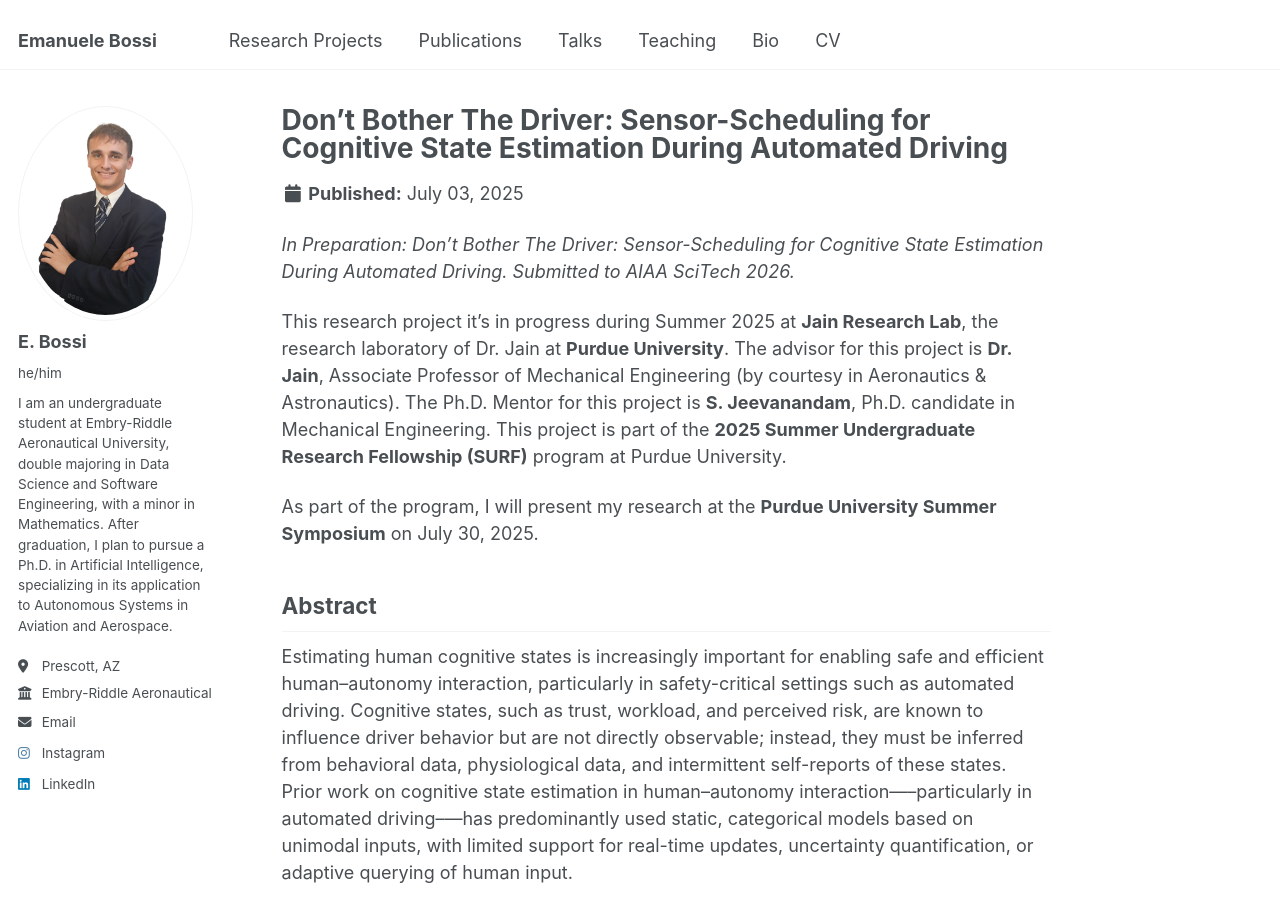
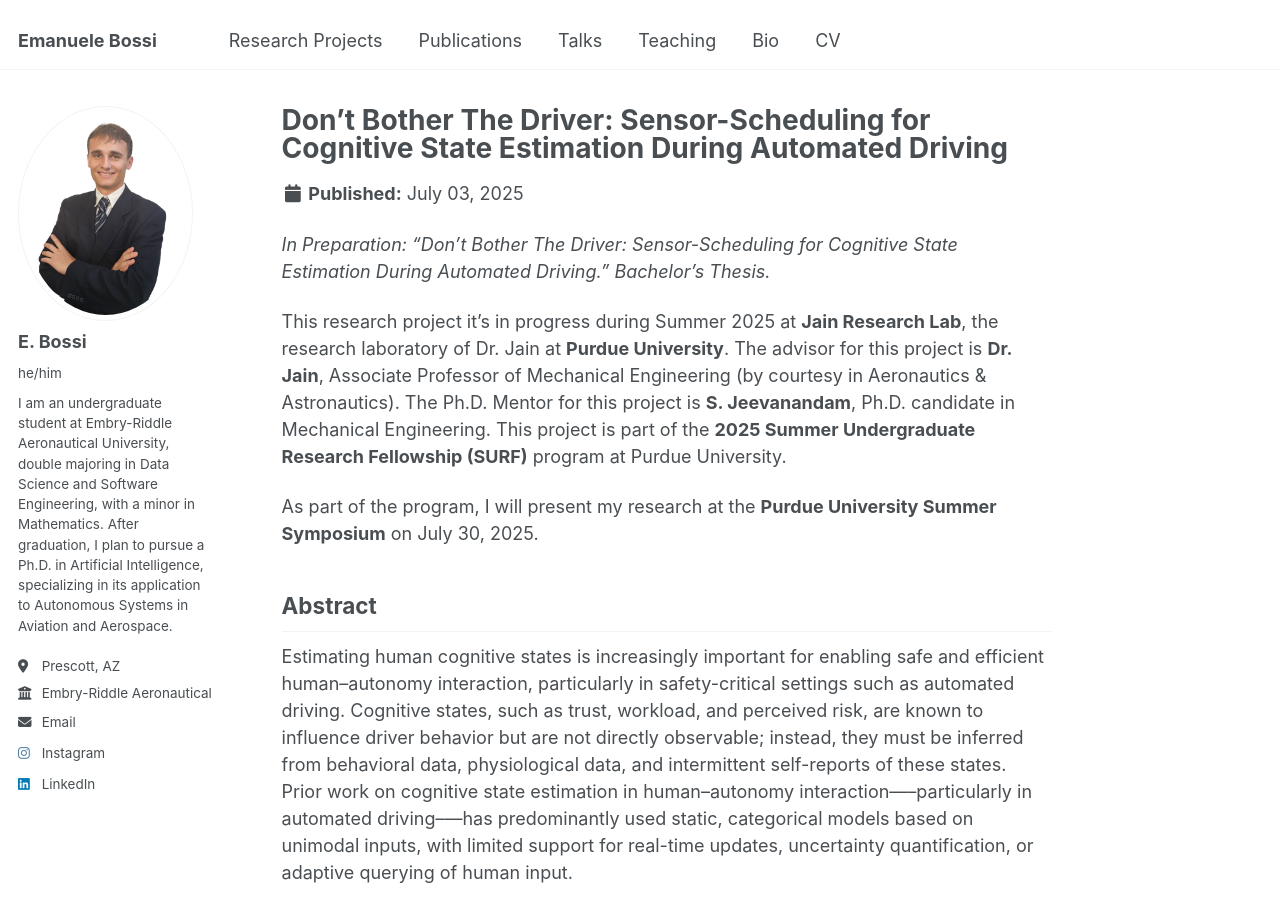
Before and after one commit to bossiemanuele/bossiemanuele.github.io, a Jekyll site: the page built from _portfolio/00_SURF.md, in a window 1280 px wide and 900 px high. Built offline with Jekyll 4.4.1, drawn with Linux system fonts in a browser that asks for light colours.

Commit message:
Update 00_SURF.md

```diff
--- a/_portfolio/00_SURF.md
+++ b/_portfolio/00_SURF.md
@@ -5,7 +5,7 @@
 collection: portfolio
 ---
 
-*In Preparation: Don't Bother The Driver: Sensor-Scheduling for Cognitive State Estimation During Automated Driving. Submitted to AIAA SciTech 2026.*
+*In Preparation: "Don't Bother The Driver: Sensor-Scheduling for Cognitive State Estimation During Automated Driving." Bachelor's Thesis.*
 
 This research project it's in progress during Summer 2025 at **Jain Research Lab**, the research laboratory of Dr. Jain at **Purdue University**.
 The advisor for this project is **Dr. Jain**, Associate Professor of Mechanical Engineering (by courtesy in Aeronautics & Astronautics). The Ph.D. Mentor for this project is
```
